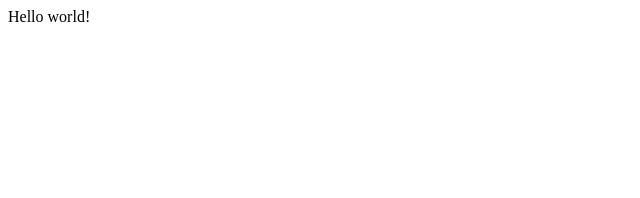
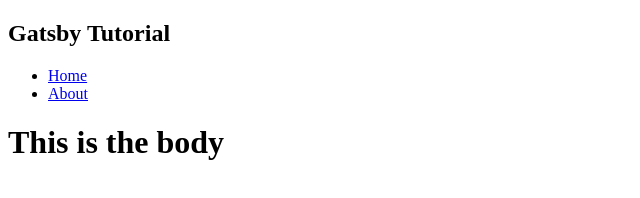
Before and after one commit to WaryaWaxbaro/gatsby-tutorial, a Gatsby site: page / in a window 1280 px wide. Shown: the whole page, without its empty margins (0-640 px from the left). Built offline with nearby package versions, Linux system fonts and the light colour scheme; Gatsby itself is replaced by a stand-in of ours.

Commit message:
add navbar and links

```diff
--- /dev/null
+++ b/src/components/Navbar.js
@@ -0,0 +1,20 @@
+import { Link } from "gatsby"
+import React from "react"
+
+function Navbar(props) {
+  return (
+    <nav>
+      <h1>Gatsby Tutorial</h1>
+      <ul>
+        <li>
+          <Link to="/">Home</Link>
+        </li>
+        <li>
+          <Link to="/about">About</Link>
+        </li>
+      </ul>
+    </nav>
+  )
+}
+
+export default Navbar
--- a/src/pages/index.js
+++ b/src/pages/index.js
@@ -1,5 +1,13 @@
 import React from "react"
+import Navbar from "../components/Navbar"
 
 export default function Home() {
-  return <div>Hello world!</div>
+  return (
+    <>
+      <Navbar />
+      <main>
+        <h1>This is the body</h1>
+      </main>
+    </>
+  )
 }
```
